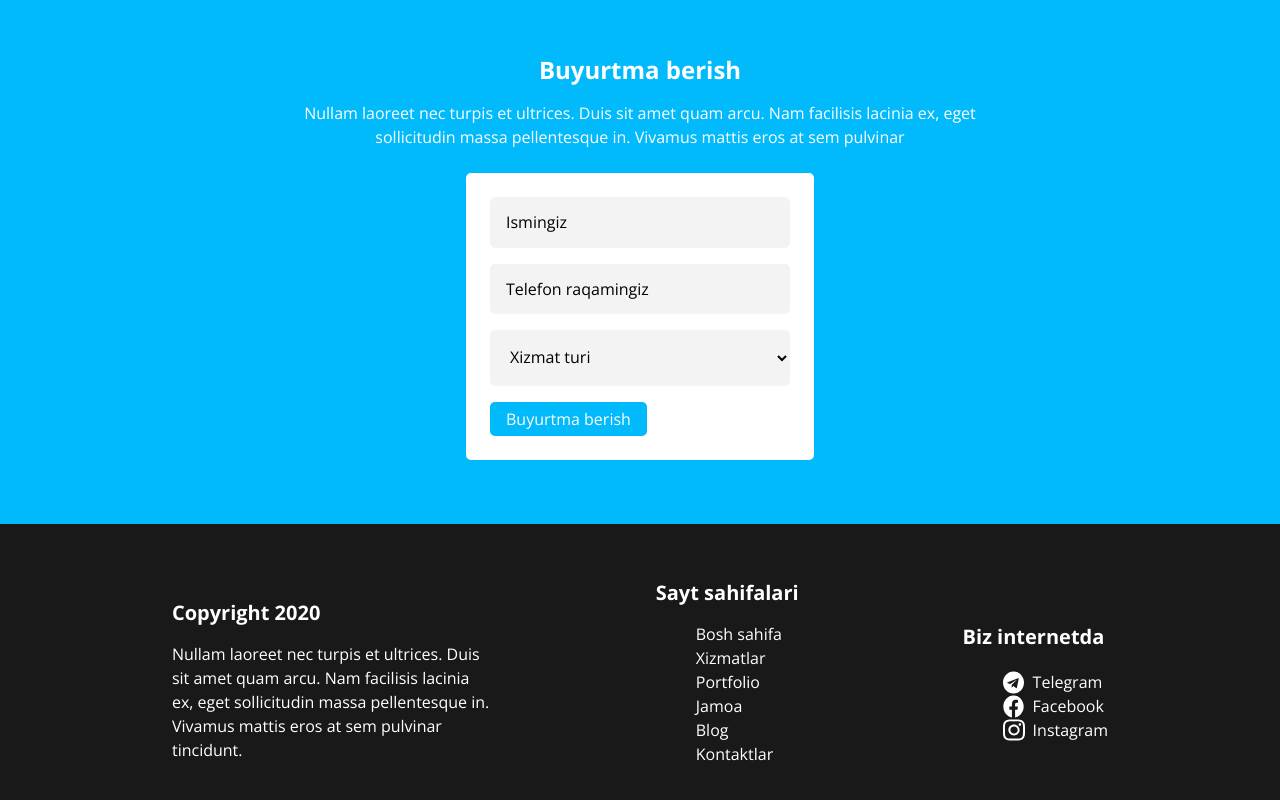
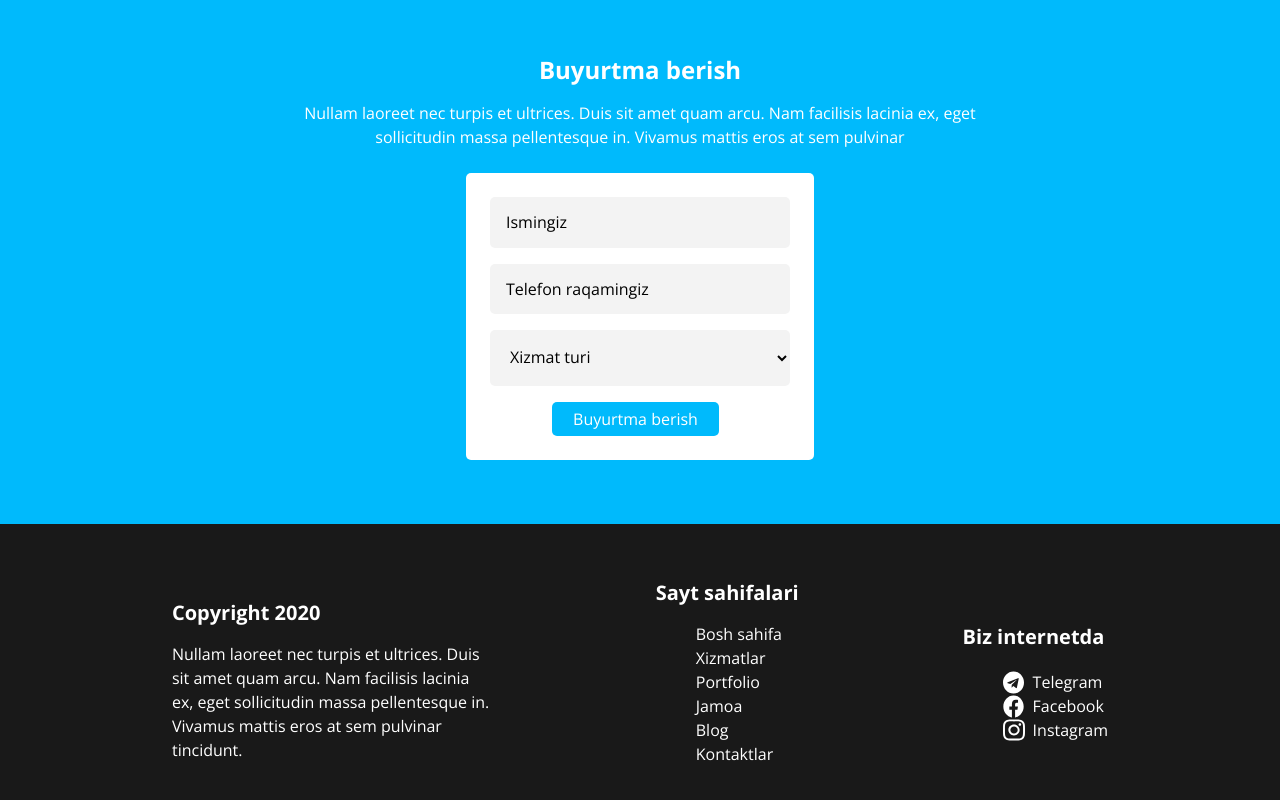
Before and after one commit to SarvarRahim/second-exem, a plain HTML site: page index.html in a window 1280 px wide. Shown: the part 2965-3765 px from the top of the page. Drawn offline with nearby package versions, Linux system fonts and the light colour scheme.

Commit message:
add button order

```diff
--- a/css/styles.css
+++ b/css/styles.css
@@ -604,6 +604,7 @@ img {
 }
 
 .order-btn {
+  width: 167px;
   padding: 8px 16px;
   background-color: var(--link-bg-color);
   border-radius: 5px;
@@ -611,6 +612,8 @@ img {
   margin-left: auto;
   cursor: pointer;
   border: none;
+  margin-left: 62px;
+  margin-right: 90px;
 }
 
 /* FOOTER SECTION  */
```
